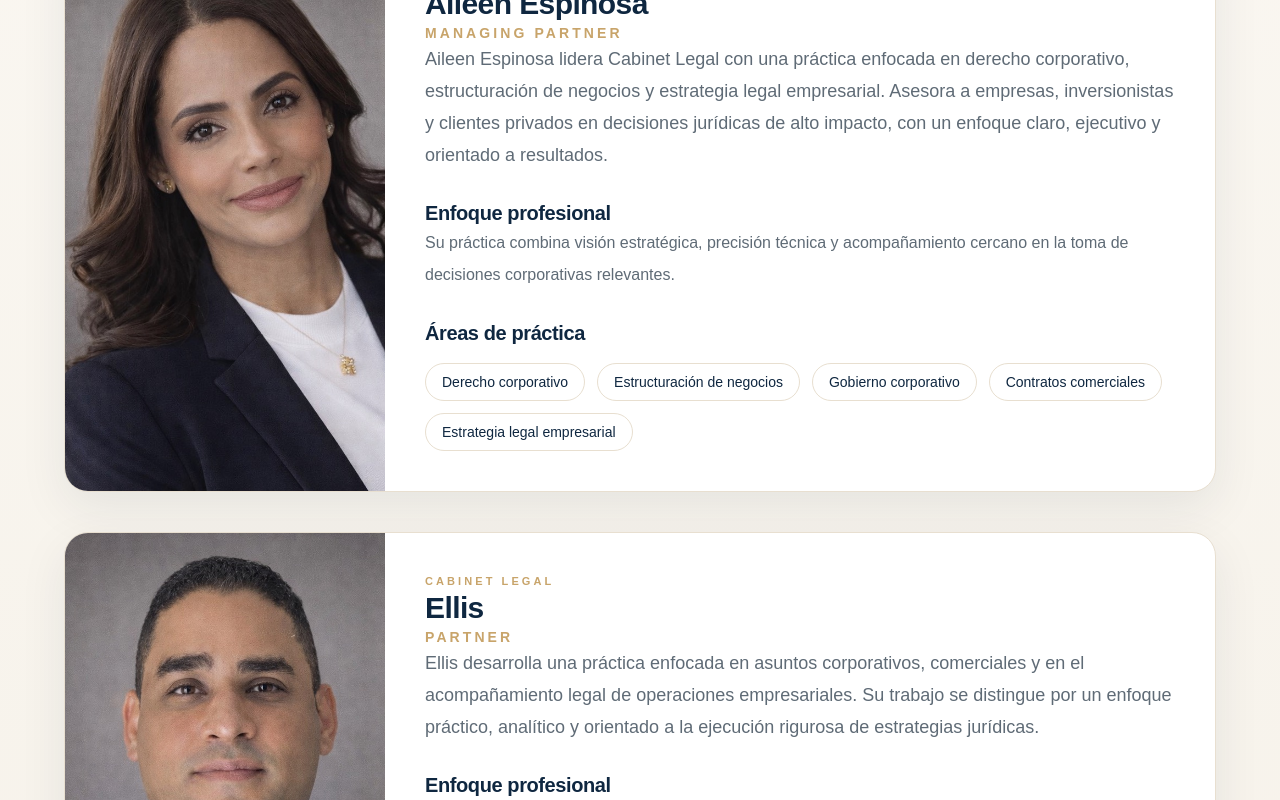
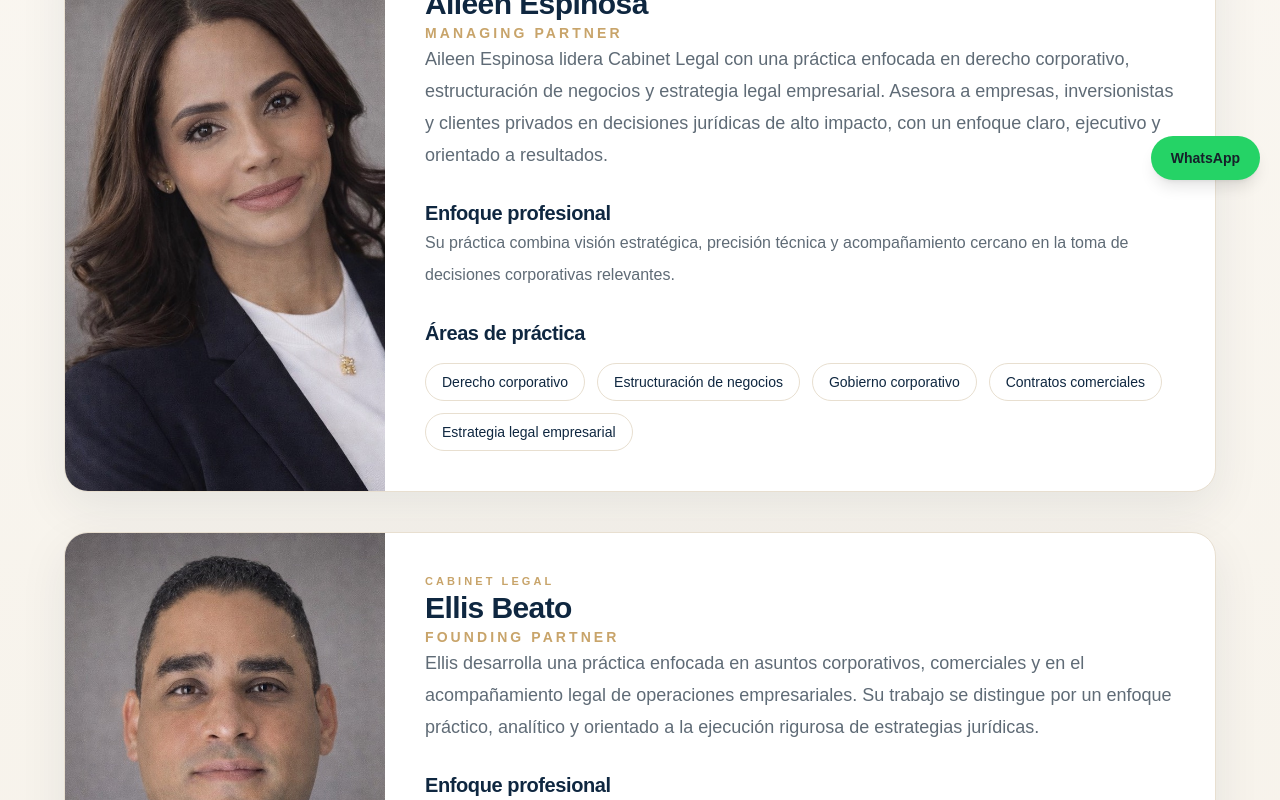
Before and after one commit to aileenespinosa-create/Cabinet-legal, a Next.js app: page /socios in a window 1280 px wide. Shown: the part 600-1400 px from the top of the page. Built offline with nearby package versions, Linux system fonts and the light colour scheme.

Commit message:
actualizar numero whatsapp

```diff
--- a/app/layout.tsx
+++ b/app/layout.tsx
@@ -1,10 +1,10 @@
 import type { Metadata } from "next";
 import "./globals.css";
+import WhatsAppButton from "@/components/WhatsAppButton";
 
 export const metadata: Metadata = {
-  title: "Cabinet Legal | Firma de abogados en República Dominicana",
-  description:
-    "Firma de abogados en República Dominicana con enfoque corporativo, propiedad intelectual, litigios y asesoría estratégica.",
+  title: "Cabinet Legal",
+  description: "Firma de abogados en República Dominicana",
 };
 
 export default function RootLayout({
@@ -14,7 +14,10 @@
 }>) {
   return (
     <html lang="es">
-      <body>{children}</body>
+      <body>
+        {children}
+        <WhatsAppButton />
+      </body>
     </html>
   );
 }
--- a/app/socios/page.tsx
+++ b/app/socios/page.tsx
@@ -28,8 +28,8 @@
     ],
   },
   {
-    name: "Ellis",
-    role: "Partner",
+    name: "Ellis Beato",
+    role: "Founding Partner",
     image: "/ellis.jpg",
     bio: "Ellis desarrolla una práctica enfocada en asuntos corporativos, comerciales y en el acompañamiento legal de operaciones empresariales. Su trabajo se distingue por un enfoque práctico, analítico y orientado a la ejecución rigurosa de estrategias jurídicas.",
     focus:
--- /dev/null
+++ b/components/WhatsAppButton.tsx
@@ -0,0 +1,20 @@
+"use client";
+
+export default function WhatsAppButton() {
+  const phone = "18093302232"; // pon tu número en formato internacional, sin + ni espacios
+  const message = encodeURIComponent(
+    "Hola, me gustaría agendar una consulta con Cabinet Legal."
+  );
+
+  return (
+    <a
+      href={`https://wa.me/${phone}?text=${message}`}
+      target="_blank"
+      rel="noopener noreferrer"
+      aria-label="Escríbenos por WhatsApp"
+      className="fixed bottom-5 right-5 z-50 inline-flex items-center gap-3 rounded-full bg-[#25D366] px-5 py-3 text-white shadow-lg transition hover:scale-[1.02]"
+    >
+      <span className="text-sm font-semibold">WhatsApp</span>
+    </a>
+  );
+}
```
